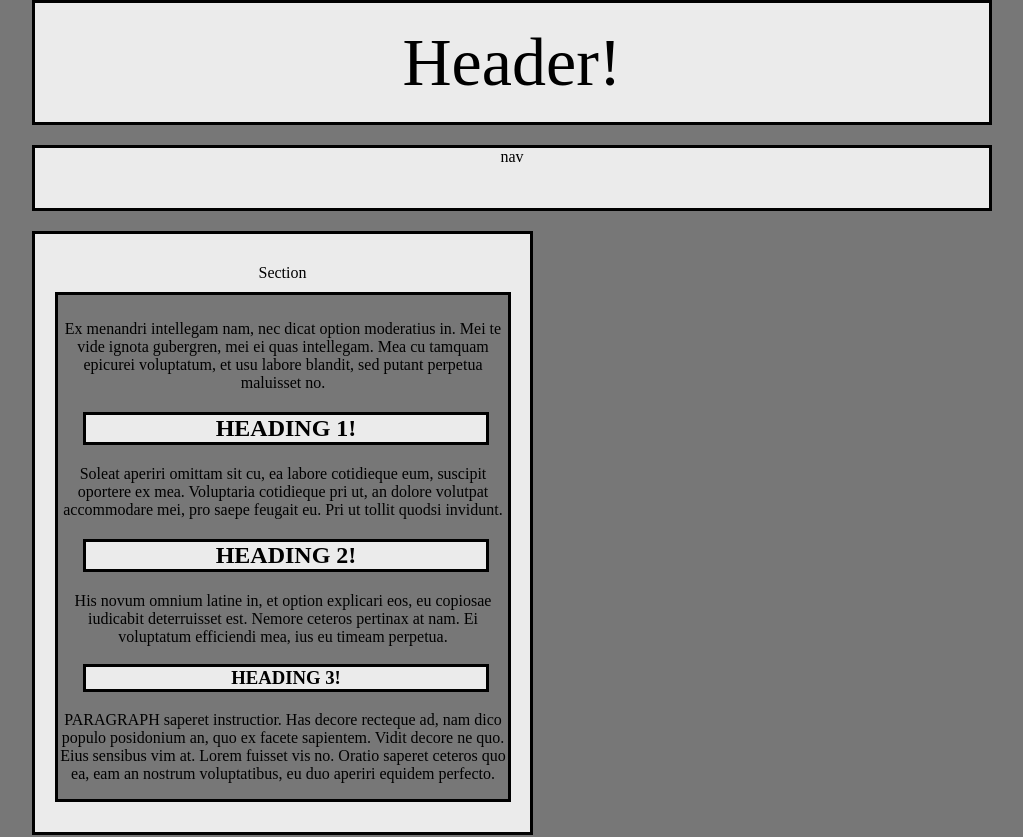
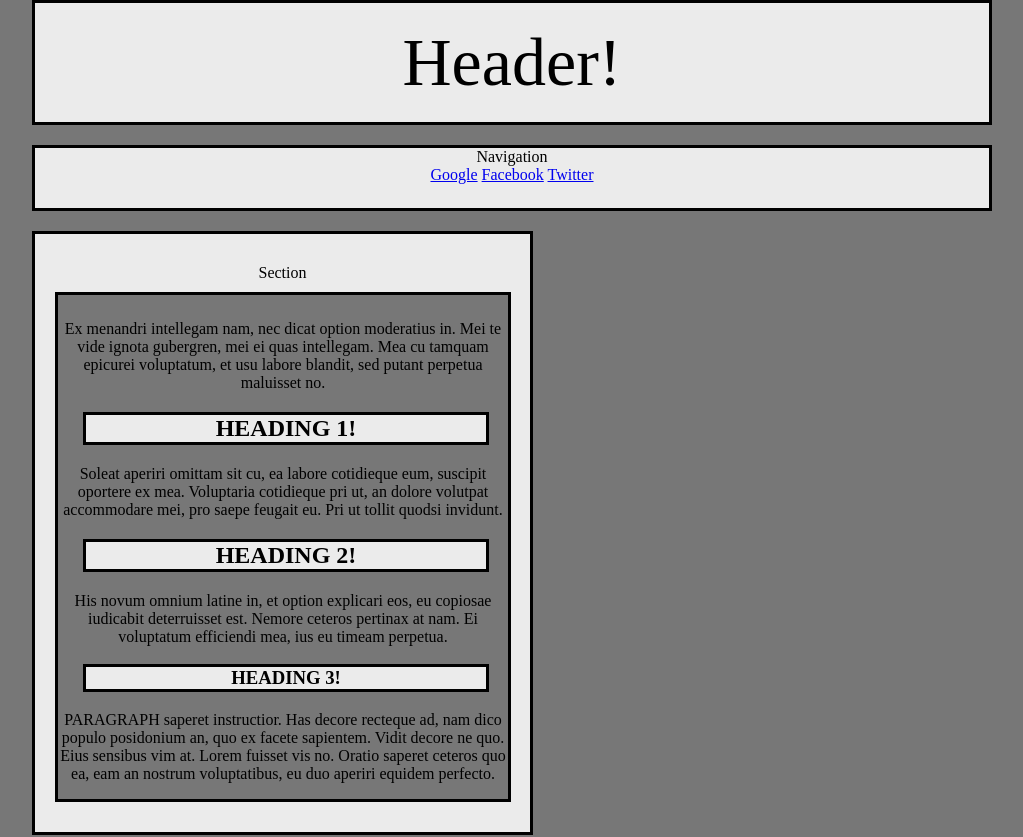
Before and after one commit to kpphillips707/hw_wireframe, a plain HTML site: page index.html in a window 1280 px wide. Shown: the top 837 px of the page, without its empty margins (128-1151 px from the left). Drawn offline with Linux system fonts and the light colour scheme.

Commit message:
Update index.html

```diff
--- a/index.html
+++ b/index.html
@@ -8,7 +8,12 @@
 	<header> Header!
 	</header>
 
-	<section id="nav">nav
+	<section id="nav">
+Navigation<br>
+<a href="https://www.google.com">Google</a>
+<a href="https://www.facebook.com">Facebook</a>
+<a href="https://www.google.com">Twitter</a>
+
 	</section>
 
 	<section id="section">Section
@@ -26,7 +31,8 @@ His novum omnium latine in, et option explicari eos, eu copiosae iudicabit deter
 <p>PARAGRAPH saperet instructior. Has decore recteque ad, nam dico populo posidonium an, quo ex facete sapientem. Vidit decore ne quo. Eius sensibus vim at. Lorem fuisset vis no. Oratio saperet ceteros quo ea, eam an nostrum voluptatibus, eu duo aperiri equidem perfecto.</p></div>
 	</section>
 
-	<div id="aside">His novum omnium latine in, et option explicari eos, eu copiosae iudicabit deterruisset est. Nemore ceteros pertinax at nam. Ei voluptatum efficiendi mea, ius eu timeam perpetua. Cu mel laboramus voluptaria, ea error tacimates intellegat has. Elitr essent evertitur at mel, te platonem scriptorem est.
+	<div id="aside">His novum omnium latine in, et option explicari eos, eu copiosae iudicabit deterruisset est. Nemore ceteros pertinax at nam. Ei voluptatum efficiendi mea, ius eu timeam perpetua. Cu mel laboramus voluptaria, ea error tacimates intellegat has.Eius sensibus vim at. Lorem fuisset vis no. Oratio saperet ceteros quo ea, eam an nostrum voluptatibus, eu duo aperiri equidem perfecto. Elitr essent evertitur at mel, te platonem scriptorem est.Soleat aperiri omittam sit cu, ea labore cotidieque eum, suscipit oportere ex mea. Voluptaria cotidieque pri ut, an dolore volutpat accommodare mei, pro saepe feugait eu. Pri ut tollit quodsi invidunt.Lorem fuisset vis no. Oratio saperet ceteros quo ea, eam an nostrum voluptatibus, eu duo aperiri equidem perfecto. Elitr essent evertitur at mel, te platonem scriptorem est.Soleat aperiri omittam sit cu, ea labore cotidieque eum, suscipit oportere ex mea. Voluptaria cotidieque pri ut, an dolore volutpat accommodare mei, pro saepe feugait eu. Pri ut tollit quodsi invidunt.
+
 
 Et vix saperet instructior. Has decore recteque ad, nam dico populo posidonium an, quo ex facete sapientem. Vidit decore ne quo. Eius sensibus vim at. Lorem fuisset vis no. Oratio saperet ceteros quo ea, eam an nostrum voluptatibus, eu duo aperiri equidem perfecto.
 
```
